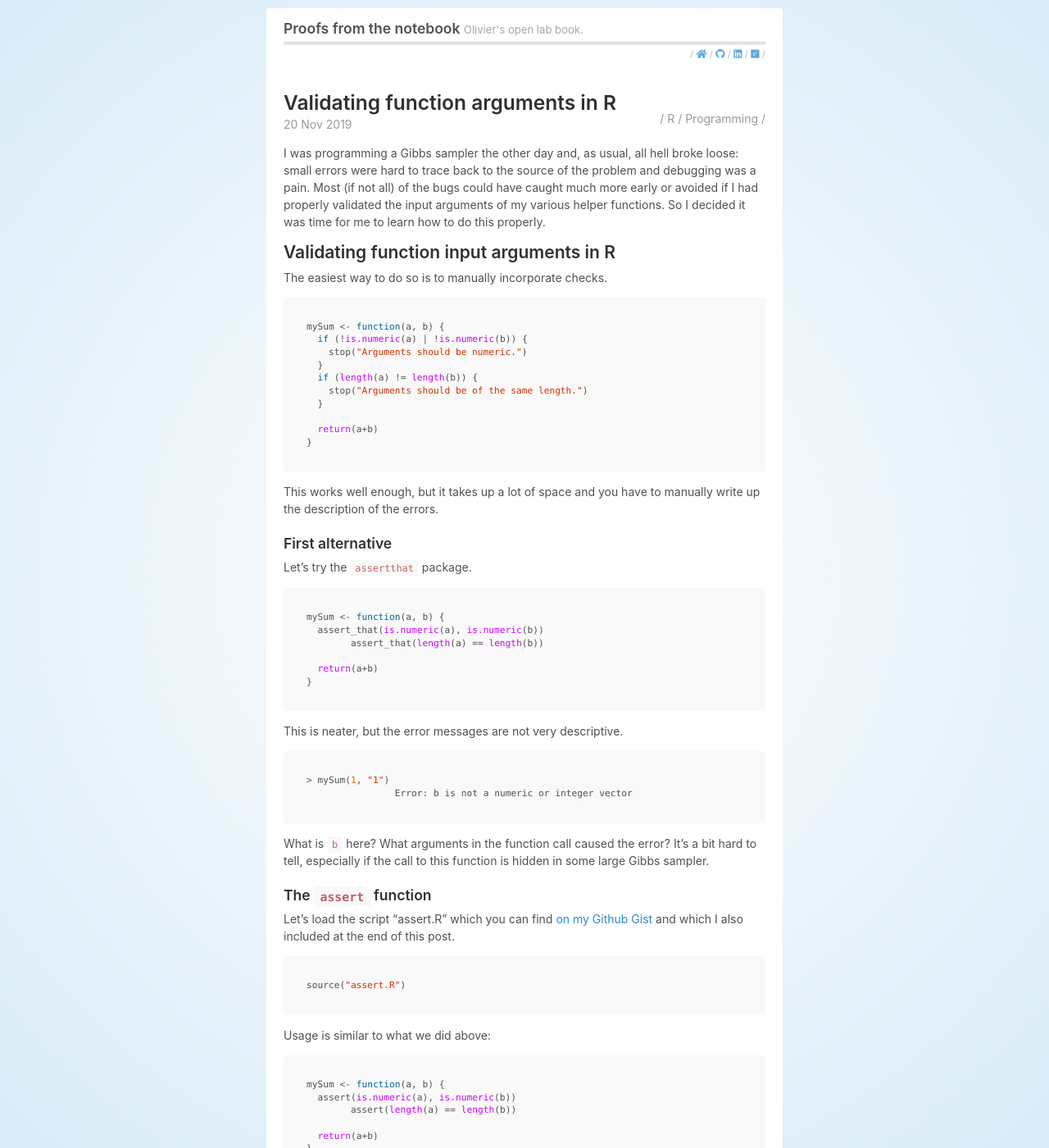
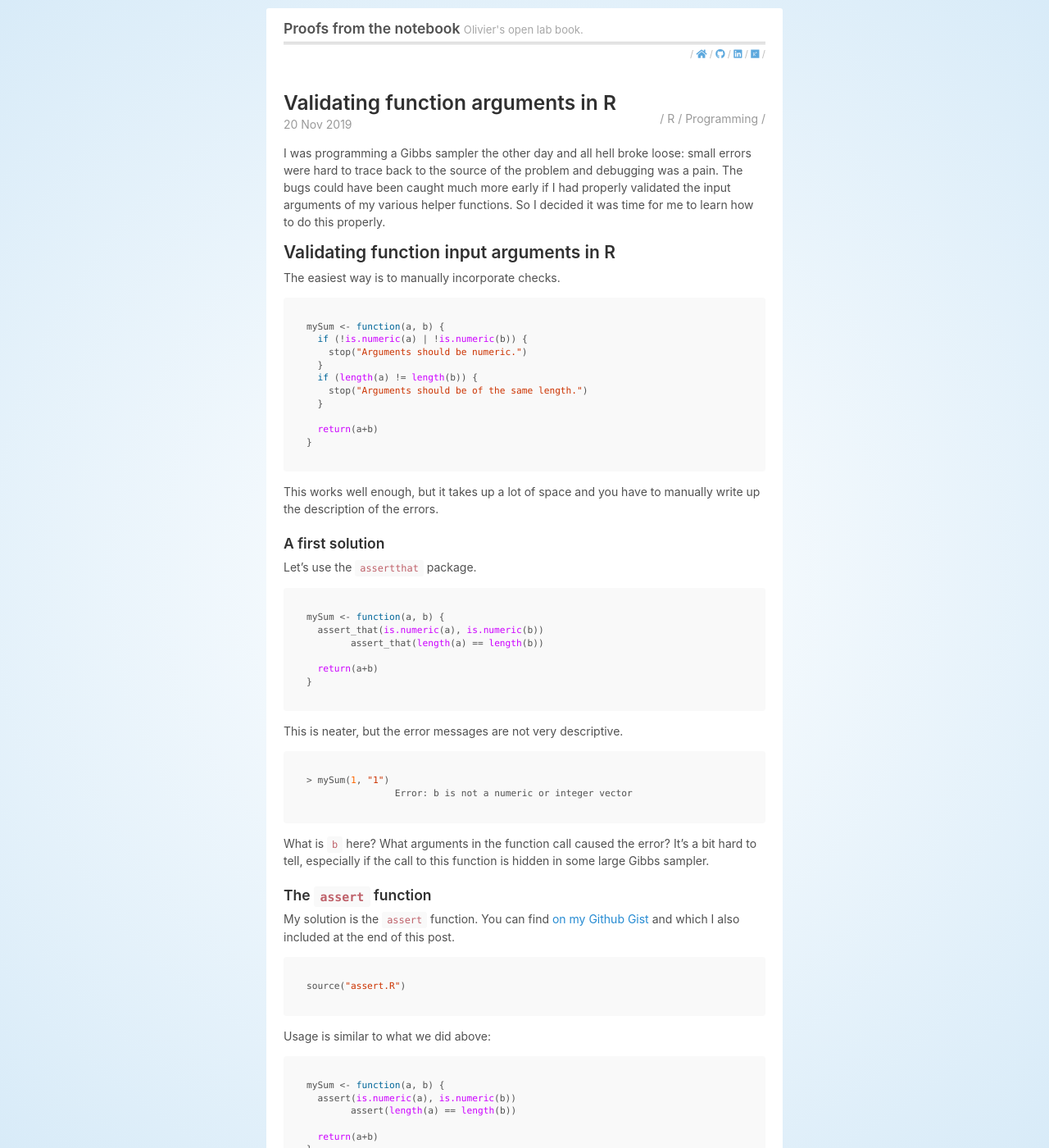
Before and after one commit to OlivierBinette/blog, a Jekyll site: the page built from _posts/2019-11-20-assert.md, in a window 1280 px wide and 1400 px high. Shown: the whole window at 82% size. Built offline with Jekyll 4.4.1, drawn with Linux system fonts in a browser that asks for light colours; nearby versions of some CDN libraries; some of the changed text lies outside the part shown.

Commit message:
Update 2019-11-20-assert.md

````diff
--- a/_posts/2019-11-20-assert.md
+++ b/_posts/2019-11-20-assert.md
@@ -4,11 +4,11 @@ title: Validating function arguments in R
 categories: [R, Programming]
 ---
 
-I was programming a Gibbs sampler the other day and, as usual, all hell broke loose: small errors were hard to trace back to the source of the problem and debugging was a pain. Most (if not all) of the bugs could have caught much more early or avoided if I had properly validated the input arguments of my various helper functions. So I decided it was time for me to learn how to do this properly.
+I was programming a Gibbs sampler the other day and all hell broke loose: small errors were hard to trace back to the source of the problem and debugging was a pain. The bugs could have been caught much more early if I had properly validated the input arguments of my various helper functions. So I decided it was time for me to learn how to do this properly.
 
 ## Validating function input arguments in R
 
-The easiest way to do so is to manually incorporate checks.
+The easiest way is to manually incorporate checks.
 
 ```R
 mySum <- function(a, b) {
@@ -25,9 +25,9 @@ mySum <- function(a, b) {
 
 This works well enough, but it takes up a lot of space and you have to manually write up the description of the errors.
 
-### First alternative
+### A first solution
 
-Let's try the `assertthat` package.
+Let's use the `assertthat` package.
 
 ```R
 mySum <- function(a, b) {
@@ -49,7 +49,7 @@ What is `b` here? What arguments in the function call caused the error?  It's a
 
 ### The `assert` function
 
-Let's load the script "assert.R" which you can find [on my Github Gist](https://gist.github.com/OlivierBinette/a048d7c1f470740b64e95c74828c8516) and which I also included at the end of this post.
+My solution is the `assert` function. You can find [on my Github Gist](https://gist.github.com/OlivierBinette/a048d7c1f470740b64e95c74828c8516) and which I also included at the end of this post.
 
 ```R
 source("assert.R")
````
Also changed, not shown: other parts of _posts/2019-11-20-assert.md (+2 -0 lines).
